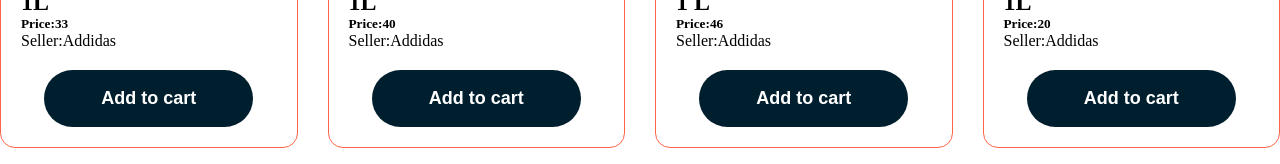
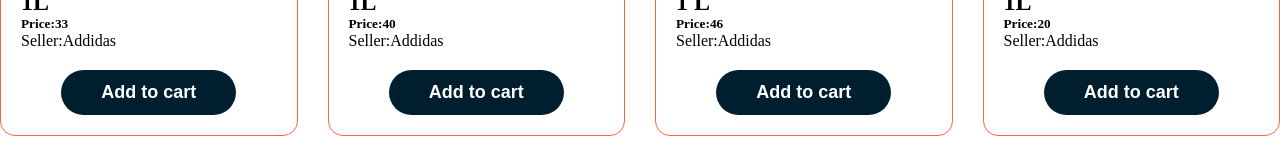
Before and after one commit to antu13az/Re-React-basic, a React (Vite) app: page / in a window 1280 px wide. Shown: the part 513-677 px from the top of the page. Built offline with nearby package versions, Linux system fonts and the light colour scheme.

Commit message:
add new style

```diff
--- a/src/bottolsCompo/bottol/Bottol.css
+++ b/src/bottolsCompo/bottol/Bottol.css
@@ -17,11 +17,10 @@
   display: flex;
   font-size: 18px;
   align-items: center;
-  padding: 18px 57px;
+  padding: 12px 40px;
   margin-top: 20px;
   cursor: pointer;
 }
 .addToCartBtn:hover{
     background: rgb(1, 9, 10);
-
 }
```
Also changed, not shown: src/bottolsCompo/bottols/Bottols.jsx (line endings or trailing spaces).
